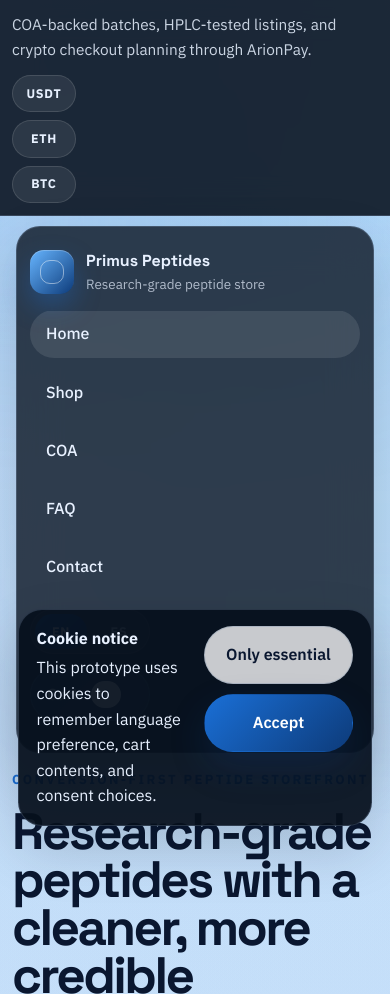
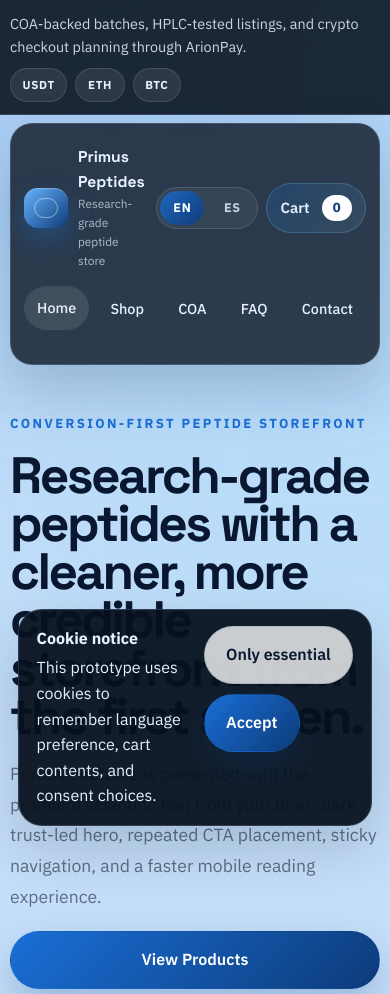
Before and after one commit to Samiaxx/landing-page, a plain HTML site: page index.html in a window 390 px wide. Shown: the top 994 px of the page. Drawn offline with Linux system fonts and the light colour scheme.

Commit message:
Refine mobile header and responsive layout

```diff
--- a/style.css
+++ b/style.css
@@ -124,6 +124,7 @@ button {
 
 .topbar-inner {
   padding: 12px 0;
+  flex-wrap: wrap;
 }
 
 .topbar-copy {
@@ -220,6 +221,7 @@ button {
   padding: 0 18px;
   display: grid;
   grid-template-columns: auto 1fr auto;
+  grid-template-areas: "brand nav actions";
   align-items: center;
   gap: 24px;
 }
@@ -230,6 +232,11 @@ button {
   display: inline-flex;
   align-items: center;
   gap: 12px;
+}
+
+.brand {
+  grid-area: brand;
+  min-width: 0;
 }
 
 .brand,
@@ -280,8 +287,10 @@ h3,
 }
 
 .site-nav {
+  grid-area: nav;
   grid-auto-flow: column;
   justify-content: center;
+  align-items: center;
   gap: 10px;
 }
 
@@ -306,6 +315,12 @@ h3,
   border-radius: 999px;
   background: rgba(255, 255, 255, 0.06);
   border: 1px solid rgba(255, 255, 255, 0.12);
+}
+
+.header-actions {
+  grid-area: actions;
+  flex-wrap: wrap;
+  justify-content: flex-end;
 }
 
 .lang-btn {
@@ -1249,6 +1264,12 @@ h3 {
   gap: 8px;
 }
 
+.footer-payments {
+  display: flex;
+  flex-wrap: wrap;
+  align-items: center;
+}
+
 .footer-links a,
 .footer-copy,
 .footer-note {
@@ -1353,14 +1374,37 @@ h3 {
   }
 
   .header-inner {
-    grid-template-columns: 1fr;
-    justify-items: start;
+    grid-template-columns: minmax(0, 1fr) auto;
+    grid-template-areas:
+      "brand actions"
+      "nav nav";
+    justify-items: stretch;
+    align-items: center;
     gap: 16px;
     padding: 14px 18px;
   }
 
   .site-nav {
-    justify-content: start;
+    display: flex;
+    justify-content: flex-start;
+    flex-wrap: nowrap;
+    overflow-x: auto;
+    padding-bottom: 2px;
+    scrollbar-width: none;
+    -ms-overflow-style: none;
+  }
+
+  .site-nav::-webkit-scrollbar {
+    display: none;
+  }
+
+  .site-nav a {
+    flex: 0 0 auto;
+    white-space: nowrap;
+  }
+
+  .header-actions {
+    justify-self: end;
   }
 
   .product-panel {
@@ -1373,8 +1417,13 @@ h3 {
     width: min(100% - 24px, 1200px);
   }
 
-  .topbar-inner,
-  .header-actions,
+  .topbar-inner {
+    display: grid;
+    grid-template-columns: 1fr;
+    gap: 10px;
+    align-items: start;
+  }
+
   .hero-actions,
   .card-meta,
   .product-action-row,
@@ -1389,13 +1438,66 @@ h3 {
     align-items: flex-start;
   }
 
-  .payment-chips,
+  .topbar-copy {
+    font-size: 0.9rem;
+    max-width: 34ch;
+  }
+
+  .payment-chips {
+    display: flex;
+    flex-wrap: wrap;
+    gap: 8px;
+  }
+
+  .payment-chip {
+    padding: 0.42rem 0.72rem;
+    font-size: 0.72rem;
+  }
+
+  .header-inner {
+    grid-template-columns: minmax(0, 1fr) auto;
+    grid-template-areas:
+      "brand actions"
+      "nav nav";
+    gap: 12px;
+    padding: 12px 16px 14px;
+  }
+
+  .site-header-wrap::before {
+    inset: 8px 12px 0;
+    border-radius: 22px;
+  }
+
+  .brand {
+    gap: 10px;
+  }
+
+  .brand-mark {
+    width: 40px;
+    height: 40px;
+  }
+
+  .brand-text strong {
+    font-size: 1.05rem;
+  }
+
+  .brand-text small {
+    font-size: 0.78rem;
+  }
+
+  .header-actions {
+    flex-direction: row;
+    align-items: center;
+    justify-content: flex-end;
+    gap: 8px;
+    width: auto;
+  }
+
   .site-nav,
   .hero-trust,
   .product-trust,
   .filter-row,
   .footer-links,
-  .footer-payments,
   .metric-grid,
   .trust-grid,
   .catalog-grid,
@@ -1413,30 +1515,65 @@ h3 {
   }
 
   .site-nav {
+    display: flex;
+    gap: 8px;
     width: 100%;
     overflow-x: auto;
-    padding-bottom: 2px;
+    padding: 4px 0 2px;
+    scrollbar-width: none;
+    -ms-overflow-style: none;
+  }
+
+  .site-nav::-webkit-scrollbar {
+    display: none;
   }
 
   .site-nav a {
     flex: 0 0 auto;
-  }
-
-  .btn,
+    padding: 0.7rem 0.92rem;
+    font-size: 0.94rem;
+    white-space: nowrap;
+  }
+
   .cart-link,
-  .lang-toggle,
+  .lang-toggle {
+    width: auto;
+  }
+
+  .cart-link {
+    padding: 0.65rem 0.82rem;
+    font-size: 0.92rem;
+  }
+
+  .lang-toggle {
+    padding: 3px;
+  }
+
+  .lang-btn {
+    min-width: 44px;
+    padding: 0.42rem 0.6rem;
+  }
+
+  .hero-actions .btn,
+  .product-action-row .btn,
   .cookie-actions {
     width: 100%;
   }
 
-  .lang-toggle {
-    grid-auto-flow: column;
+  .product-action-row {
+    width: 100%;
+    align-items: stretch;
+  }
+
+  .product-action-row .text-link {
+    display: inline-flex;
+    align-items: center;
   }
 
   .hero-home,
   .page-hero,
   .section {
-    padding: 4.5rem 0;
+    padding: 3.5rem 0;
   }
 
   .hero-home {
@@ -1445,10 +1582,105 @@ h3 {
 
   .product-main-image,
   .hero-visual {
-    min-height: 320px;
+    min-height: 280px;
+  }
+
+  .product-card img {
+    padding: 1.1rem;
+  }
+
+  .card-body {
+    padding: 1.1rem;
+    gap: 10px;
+  }
+
+  .metric-card strong,
+  .price-value,
+  .summary-price,
+  .card-price {
+    font-size: 1.72rem;
+  }
+
+  .testimonial-card,
+  .proof-card,
+  .info-panel,
+  .footer-grid {
+    padding: 1.25rem;
+  }
+
+  .testimonial-quote {
+    font-size: 0.98rem;
+    line-height: 1.65;
+  }
+
+  .testimonial-meta {
+    font-size: 0.8rem;
+    line-height: 1.45;
+  }
+
+  .footer-grid {
+    gap: 18px;
+    border-radius: 28px;
+  }
+
+  .footer-payments {
+    display: flex;
+    flex-wrap: wrap;
+    gap: 8px;
+  }
+
+  .footer-meta {
+    padding: 0 10px;
+    font-size: 0.88rem;
+    line-height: 1.4;
   }
 
   .cart-item {
     grid-template-columns: 1fr;
   }
 }
+
+@media (max-width: 480px) {
+  .container {
+    width: min(100% - 20px, 1200px);
+  }
+
+  .header-inner {
+    padding: 12px 14px 14px;
+  }
+
+  .site-header-wrap::before {
+    inset: 8px 10px 0;
+  }
+
+  .brand-text strong {
+    font-size: 0.98rem;
+  }
+
+  .brand-text small {
+    font-size: 0.74rem;
+  }
+
+  .topbar-copy {
+    max-width: none;
+  }
+
+  .site-nav a {
+    padding: 0.66rem 0.82rem;
+    font-size: 0.9rem;
+  }
+
+  .hero-home,
+  .page-hero,
+  .section {
+    padding: 3rem 0;
+  }
+
+  .footer-grid {
+    padding: 1.15rem;
+  }
+
+  .testimonial-quote {
+    font-size: 0.94rem;
+  }
+}
```
